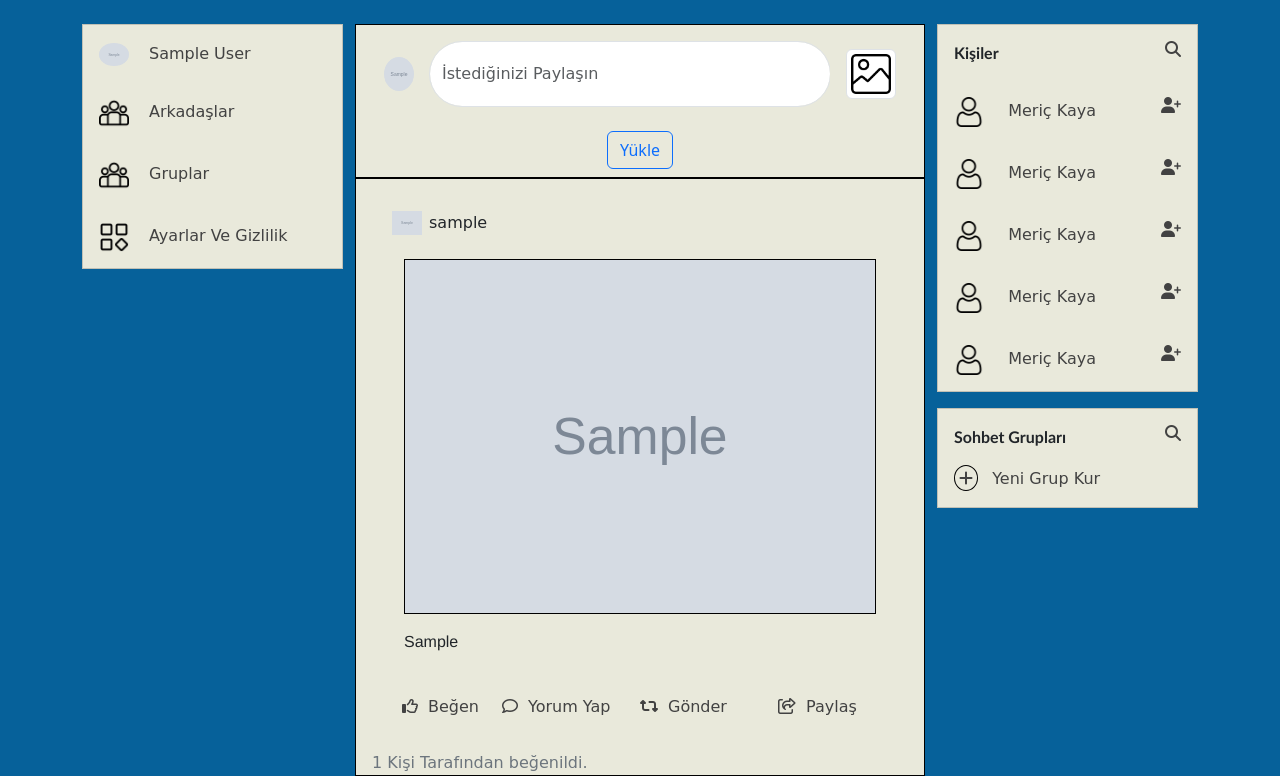
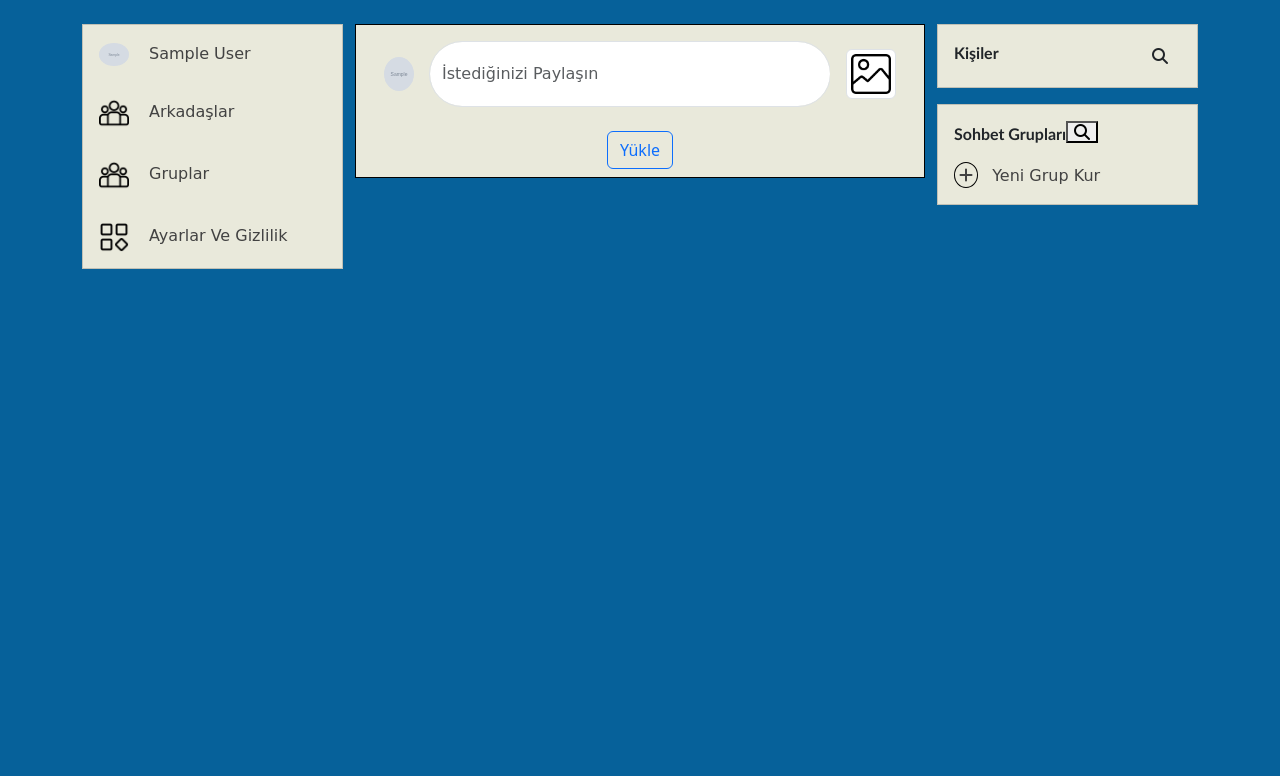
Before and after one commit to merickayaa/web_project_with_django, a Django app: page / in a window 1280 px wide; the page is wider, and only the part inside the window is pictured. Shown: the part 100-876 px from the top of that part. After the commit the page ends 369 px from the top of that part, so only its background shows below. Run offline with Django 4.2, Linux system fonts and the light colour scheme; a user stored in the database is signed in; tables that the repository leaves empty hold one stand-in row (values such as "Sample post"); grey boxes marked "Sample" are stand-in pictures; some libraries are stand-ins or nearby versions.

Commit message:
Everything is working

```diff
--- a/main/urls.py
+++ b/main/urls.py
@@ -5,6 +5,7 @@ urlpatterns = [
     path('', views.index, name='index'),
     path('dashboard/<slug:user_slug>', views.dashboard, name='dashboard'),
     path('follow', views.follow, name='follow'),
+    path('search', views.search, name='search'),
     path('upload', views.upload, name='upload'),
     path('like-post', views.like_post, name='like-post'),
     path('signup', views.signup, name='signup'),
--- a/main/views.py
+++ b/main/views.py
@@ -5,13 +5,39 @@ from django.contrib import messages
 from .models import Post, User,LikePost, Follower
 from django.contrib.auth.decorators import login_required
 from datetime import datetime
-
+from itertools import chain
+import random
 # Create your views here.
 @login_required(login_url='signin')
 def index(request):
     user_object = User.objects.get(username = request.user.username, id=request.user.id)
     posts = Post.objects.all()
-    return render(request, 'platform.html', {'user_profile':user_object, 'posts':posts})
+
+    user_following_list = []
+    feed = []
+    user_following = Follower.objects.filter(follower = request.user.username)
+
+    for users in user_following:
+        #print(users)
+        user_following_list.append(users.user)
+
+    for usernames in user_following_list:
+        feed_list = Post.objects.filter(user__username=usernames)
+        feed.append(feed_list)
+
+    feed_list = Post.objects.filter(user__username__in=user_following_list)
+
+    # user suggestions start
+    all_users = User.objects.all()
+    user_following_all = [User.objects.get(username=user) for user in user_following]
+    new_suggestions_list = [user for user in all_users if user not in user_following_all]
+    current_user = User.objects.filter(username=request.user.username)
+    final_suggestions_list = [user for user in new_suggestions_list if user not in current_user]
+    random.shuffle(final_suggestions_list)
+
+    # Kullanıcıları karıştırdıktan sonra, sadece ilk 4 tanesini seçin
+    suggestions_username_profile_list = final_suggestions_list[:4]
+    return render(request, 'platform.html', {'user_profile':user_object, 'posts':feed_list,'suggestions_username_profile_list':suggestions_username_profile_list[:4]})
 
 @login_required(login_url='signin')
 def upload(request):
@@ -118,10 +144,11 @@ def dashboard(request, user_slug):
     posts = Post.objects.filter(user=profile)
     follower = request.user.username
     user = user_slug
-    followerCount = len(Follower.objects.filter(follower=follower, user=user))
+    followerCount = len(Follower.objects.filter(user=user_slug))
+    #print(followerCount)
     postCount = len(posts)
     followingCount = len(Follower.objects.filter(follower=user_slug))
-    if Follower.objects.filter(follower=follower, user=user):
+    if Follower.objects.filter(follower=follower, user=user).first():
         button_text = 'Takibi Birak'
     else:
         button_text = 'Takip Et'
@@ -139,7 +166,7 @@ def dashboard(request, user_slug):
 
             # Doğru tarih formatını kontrol etmek ve işlemek için datetime kullanın
             try:
-                birthday_date = datetime.strptime(birthday, '%Y-%m-%d').date()
+                birthday_date = datetime.strptime(birthday, '%d-%m-%Y').date()
                 profile.birthday = birthday_date
             except ValueError:
                 messages.info(request, "Geçerli Bir Tarih Giriniz!")
@@ -178,7 +205,7 @@ def dashboard(request, user_slug):
             profile.city = city
             profile.phone_number = phone_number
             profile.save()
-        return redirect('dashboard')
+        return redirect('dashboard', user_slug=profile.slug)
 
     return render(request, 'dashboard.html', {'user_profile':profile, 'posts':posts, 'button_text':button_text,'followerCount':followerCount,'postCount':postCount, 'followingCount':followingCount})
 
@@ -202,3 +229,16 @@ def follow(request):
             return redirect('/dashboard/'+user)
     else:
         return redirect('/')
+
+@login_required(login_url='signin')
+def search(request):
+    user_profile = User.objects.get(username = request.user.username)
+    username_profile_list = []
+    if request.method == 'POST':
+        username = request.POST['username']
+        username_objects = User.objects.filter(username__icontains=username)
+
+        for user in username_objects:
+            username_profile_list.append(user)
+    print(username_profile_list)
+    return render(request, 'search.html', {'user_profile': user_profile, 'username_profile_list': username_profile_list})
--- a/templates/platform.html
+++ b/templates/platform.html
@@ -40,7 +40,7 @@
           <div
             class="pt-3 card navbar-bg-color text-dark text-start row list-group list-group-horizontal border border-black rounded-0 ">
             <div class="input-group m-3">
-              <img width="30px" src="{{post.user.profileimg.url}}" alt="" class="mx-2"><span class="card_font">{{post.user}}</span>
+              <a href="{% url 'dashboard' post.user %}"><img width="30px" src="{{post.user.profileimg.url}}" alt="" class="mx-2"><span class="card_font">{{post.user}}</span></a>
             </div><!-- CARD-HEADER END -->
             <div class="card-body col-sm-12 list-group-item border-0 navbar-bg-color px-5">
               <img src="{{post.image.url}}" alt="" class="border border-1 border-black mb-3 center">
@@ -68,7 +68,9 @@
           <div
             class="pt-3 card navbar-bg-color text-dark text-start row list-group list-group-horizontal border border-black rounded-0 ">
             <div class="input-group m-3">
-              <img width="30px" src="{{post.user.profileimg.url}}" alt="" class="mx-2"><span class="card_font">{{post.user}}</span>
+              <a href="/dashboard/{{post.user}}">
+                <img width="30px" src="{{post.user.profileimg.url}}" alt="" class="mx-2"><span class="card_font">{{post.user}}</span>
+              </a>
             </div><!-- CARD-HEADER END -->
             <div class="card-body col-sm-12 list-group-item border-0 navbar-bg-color px-5">
               <p class="p-font">{{post.caption}}</p>
@@ -97,56 +99,19 @@
         </div> <!-- COL-SM-6 END -->
         <div class="col-sm-3">
           <div class="card navbar-bg-color text-dark text-start rounded-0">
-            <div class="card-body li_font"><b>Kişiler</b><a href="#"><i class="fa-solid fa-magnifying-glass float-end"></i></a></div>
-            <div class="card-body">
-              <a href="#">
-              <img width="30px" src="{% static 'Images/user.png' %}" alt="" class="mr-2">
-              <span class="card_font">Meriç Kaya</span>
-            </a>
-            <a href="#">
-              <i class="fa-solid fa-user-plus float-end"></i>
+            <div class="card-body li_font"><b>Kişiler</b><button type="button" class="btn float-end" data-bs-toggle="modal" data-bs-target="#exampleModal"><i class="fa-solid fa-magnifying-glass float-end"></i></button></div>
+            {% for suggestion in suggestions_username_profile_list %}
+            <div class="card-body m-0">
+              <a href="{% url 'dashboard' suggestion %}">
+              <img width="30px" src="{{suggestion.profileimg.url}}" alt="" class="mr-2">
+              <span class="card_font">{{suggestion}}</span>
             </a>
             </div>
-            <div class="card-body">
-              <a href="#">
-                <img width="30px" src="{% static 'Images/user.png' %}" alt="" class="mr-2">
-                <span class="card_font">Meriç Kaya</span>
-              </a>
-              <a href="#">
-                <i class="fa-solid fa-user-plus float-end"></i>
-              </a>
-            </div>
-            <div class="card-body">
-              <a href="#">
-                <img width="30px" src="{% static 'Images/user.png' %}" alt="" class="mr-2">
-                <span class="card_font">Meriç Kaya</span>
-              </a>
-              <a href="#">
-                <i class="fa-solid fa-user-plus float-end"></i>
-              </a>
-            </div>
-            <div class="card-body">
-              <a href="#">
-                <img width="30px" src="{% static 'Images/user.png' %}" alt="" class="mr-2">
-                <span class="card_font">Meriç Kaya</span>
-              </a>
-              <a href="#">
-                <i class="fa-solid fa-user-plus float-end"></i>
-              </a>
-            </div>
-            <div class="card-body">
-              <a href="#">
-                <img width="30px" src="{% static 'Images/user.png' %}" alt="" class="mr-2">
-                <span class="card_font">Meriç Kaya</span>
-              </a>
-              <a href="#">
-                <i class="fa-solid fa-user-plus float-end"></i>
-              </a>
-            </div>
+            {% endfor %}
           </div> <!-- CARD END / KISILER -->
 
           <div class="card navbar-bg-color text-dark text-start rounded-0 mt-3">
-            <div class="card-body li_font"><b>Sohbet Grupları</b><a href="#"><i class="fa-solid fa-magnifying-glass float-end"></i></a></div>
+            <div class="card-body li_font"><b>Sohbet Grupları</b><button type="button" id="search_button"><i class="fa-solid fa-magnifying-glass float-end"></i></button></div>
             <div class="card-body pt-0">
               <a href="#">
                 <i class="fa-solid fa-plus mr-1 border border-black rounded rounded-circle p-1"></i>
@@ -157,11 +122,29 @@
         </div> <!-- COL-SM-3 END -->
       </div> <!-- ROW END -->
     </div> <!-- CONTAINER END -->
-
-    <div id="message_box">
-
+    <form action="/search" method="POST">
+      {% csrf_token %}
+    <div class="modal" tabindex="-1" id="exampleModal">
+      <div class="modal-dialog">
+        <div class="modal-content">
+          <div class="modal-header">
+            <h5 class="modal-title">Kullanıcı Aratın</h5>
+            <button type="button" class="btn-close" data-bs-dismiss="modal" aria-label="Close"></button>
+          </div>
+            {{csrf_token}}
+            <div class="modal-body">
+              <div class="input-group flex-nowrap">
+                <button type="submit" class="input-group-text" id="addon-wrapping"><i class="fa-solid fa-magnifying-glass float-end"></i></button>
+                <input type="text" class="form-control" placeholder="Kullanıcı Adı İle Aratın" name="username" aria-describedby="addon-wrapping">
+              </div>
+            </div>
+            <div class="modal-footer">
+              <button type="submit" class="btn btn-primary">Ara</button>
+            </div>
+        </div>
+      </div>
     </div>
-
+  </form>
 
 
   <script src="https://kit.fontawesome.com/03397e9a7e.js" crossorigin="anonymous"></script>
@@ -209,6 +192,8 @@
             reader.readAsDataURL(input.files[0]);
         }
     }
+    var search_button = document.querySelector("#search_button")
+
   </script>
   </body>
 </html>
```
Also changed, not shown: templates/dashboard.html (+20 -21 lines), templates/search.html (added, +103 -0 lines), media/post_images/2023_07_15_18_18_Office_Lens_I085aVh.jpg (added), media/profile_images/2023_07_15_18_18_Office_Lens.jpg (added).
